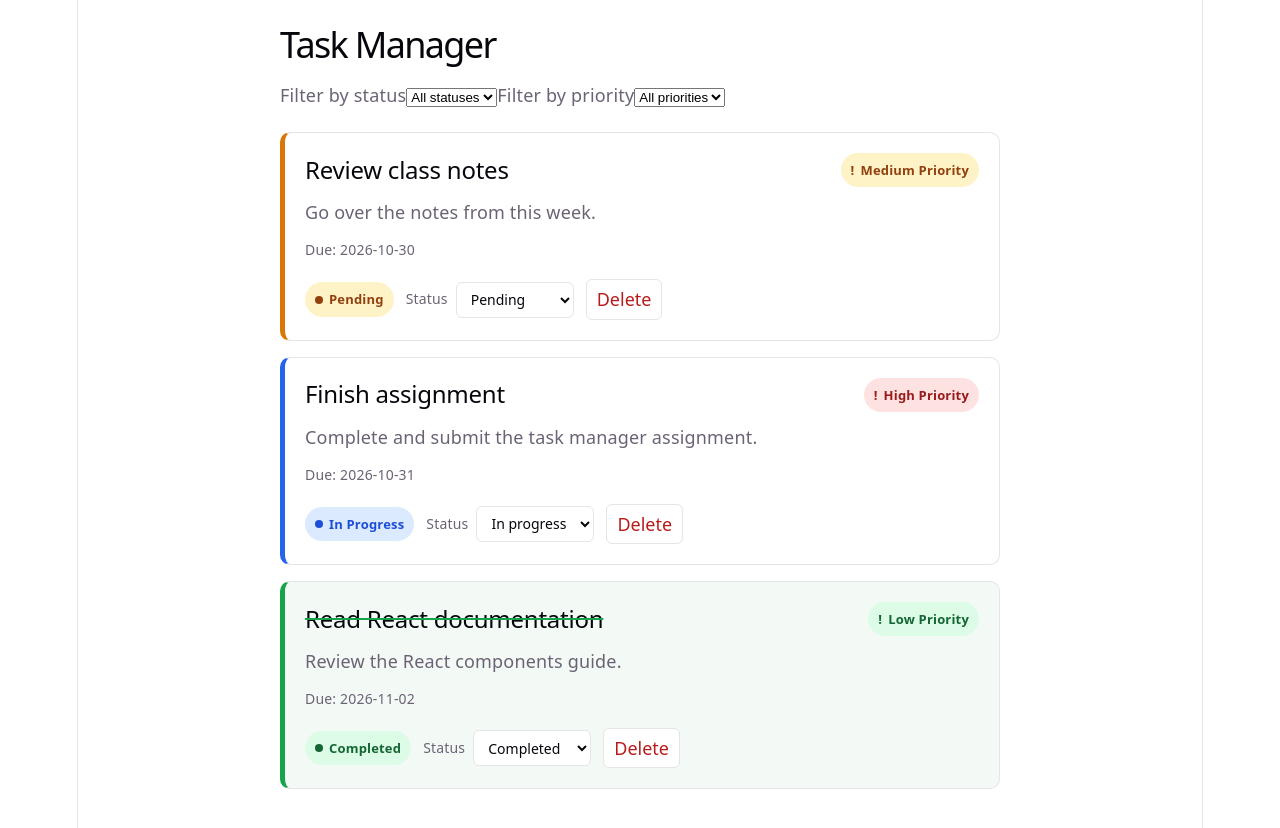
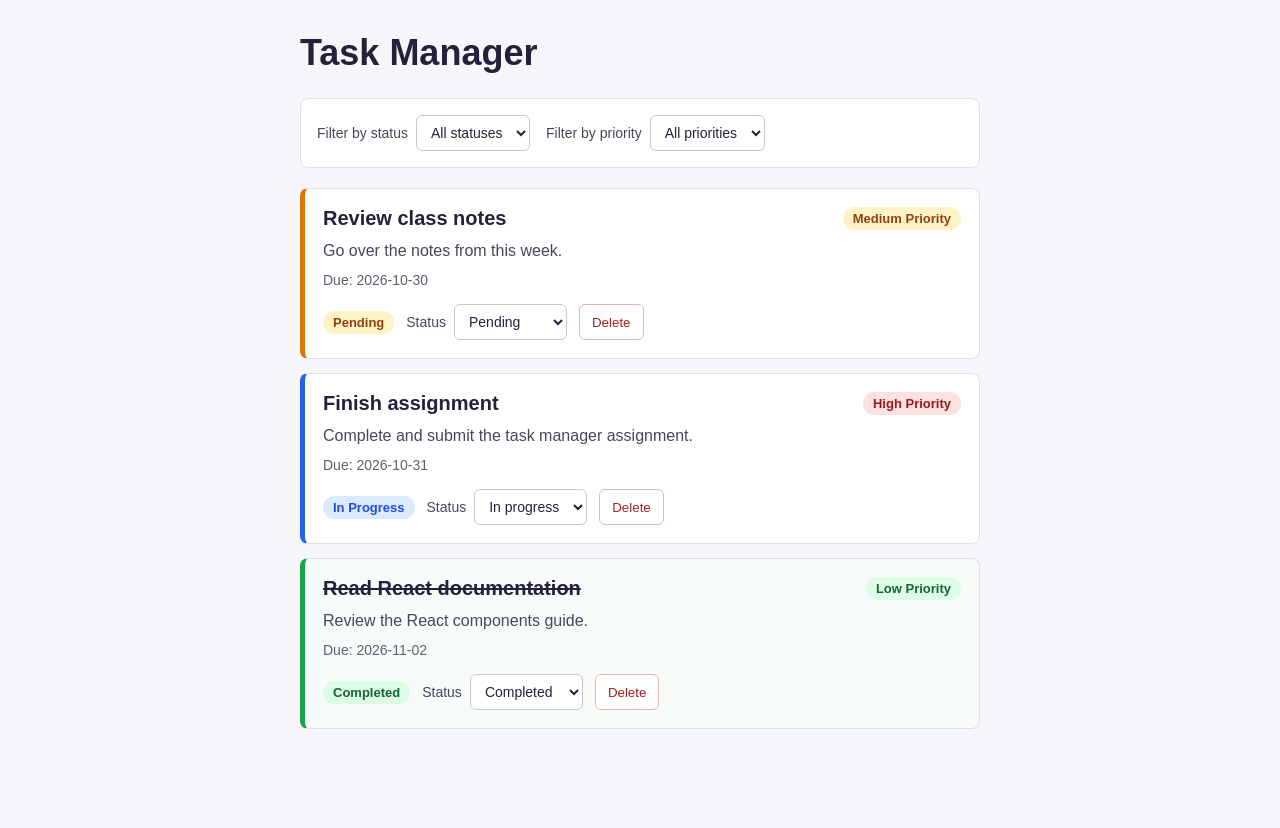
Before and after one commit to imuzochi/lab-9.3, a React (Vite) app: page / in a window 1280 px wide. Shown: the top 828 px of the page. After the commit the page ends 800 px from the top, so only its background shows below. Built offline with nearby package versions, Linux system fonts and the light colour scheme.

Commit message:
Added reflection

```diff
--- a/src/App.css
+++ b/src/App.css
@@ -1,226 +1,64 @@
-.counter {
-  font-size: 16px;
-  padding: 5px 10px;
-  border-radius: 5px;
-  color: var(--accent);
-  background: var(--accent-bg);
-  border: 2px solid transparent;
-  transition: border-color 0.3s;
-  margin-bottom: 24px;
-
-  &:hover {
-    border-color: var(--accent-border);
-  }
-  &:focus-visible {
-    outline: 2px solid var(--accent);
-    outline-offset: 2px;
-  }
-}
-
-.hero {
-  position: relative;
-
-  .base,
-  .framework,
-  .vite {
-    inset-inline: 0;
-    margin: 0 auto;
-  }
-
-  .base {
-    width: 170px;
-    position: relative;
-    z-index: 0;
-  }
-
-  .framework,
-  .vite {
-    position: absolute;
-  }
-
-  .framework {
-    z-index: 1;
-    top: 34px;
-    height: 28px;
-    transform: perspective(2000px) rotateZ(300deg) rotateX(44deg) rotateY(39deg)
-      scale(1.4);
-  }
-
-  .vite {
-    z-index: 0;
-    top: 107px;
-    height: 26px;
-    width: auto;
-    transform: perspective(2000px) rotateZ(300deg) rotateX(40deg) rotateY(39deg)
-      scale(0.8);
-  }
-}
-
-#center {
-  display: flex;
-  flex-direction: column;
-  gap: 25px;
-  place-content: center;
-  place-items: center;
-  flex-grow: 1;
-
-  @media (max-width: 1024px) {
-    padding: 32px 20px 24px;
-    gap: 18px;
-  }
-}
-
-#next-steps {
-  display: flex;
-  border-top: 1px solid var(--border);
-  text-align: left;
-
-  & > div {
-    flex: 1 1 0;
-    padding: 32px;
-    @media (max-width: 1024px) {
-      padding: 24px 20px;
-    }
-  }
-
-  .icon {
-    margin-bottom: 16px;
-    width: 22px;
-    height: 22px;
-  }
-
-  @media (max-width: 1024px) {
-    flex-direction: column;
-    text-align: center;
-  }
-}
-
-#docs {
-  border-right: 1px solid var(--border);
-
-  @media (max-width: 1024px) {
-    border-right: none;
-    border-bottom: 1px solid var(--border);
-  }
-}
-
-#next-steps ul {
-  list-style: none;
-  padding: 0;
-  display: flex;
-  gap: 8px;
-  margin: 32px 0 0;
-
-  .logo {
-    height: 18px;
-  }
-
-  a {
-    color: var(--text-h);
-    font-size: 16px;
-    border-radius: 6px;
-    background: var(--social-bg);
-    display: flex;
-    padding: 6px 12px;
-    align-items: center;
-    gap: 8px;
-    text-decoration: none;
-    transition: box-shadow 0.3s;
-
-    &:hover {
-      box-shadow: var(--shadow);
-    }
-    .button-icon {
-      height: 18px;
-      width: 18px;
-    }
-  }
-
-  @media (max-width: 1024px) {
-    margin-top: 20px;
-    flex-wrap: wrap;
-    justify-content: center;
-
-    li {
-      flex: 1 1 calc(50% - 8px);
-    }
-
-    a {
-      width: 100%;
-      justify-content: center;
-      box-sizing: border-box;
-    }
-  }
-}
-
-#spacer {
-  height: 88px;
-  border-top: 1px solid var(--border);
-  @media (max-width: 1024px) {
-    height: 48px;
-  }
-}
-
-.ticks {
-  position: relative;
-  width: 100%;
-
-  &::before,
-  &::after {
-    content: '';
-    position: absolute;
-    top: -4.5px;
-    border: 5px solid transparent;
-  }
-
-  &::before {
-    left: 0;
-    border-left-color: var(--border);
-  }
-  &::after {
-    right: 0;
-    border-right-color: var(--border);
-  }
-}
 .task-manager {
-  width: min(100% - 32px, 720px);
+  max-width: 720px;
   margin: 0 auto;
-  padding: 32px 0;
-  text-align: left;
+  padding: 32px 20px;
 }
 
 .task-manager h1 {
   margin: 0 0 24px;
+  color: #24213a;
   font-size: 36px;
+}
+
+.task-filters {
+  display: flex;
+  gap: 16px;
+  flex-wrap: wrap;
+  padding: 16px;
+  border: 1px solid #e1deea;
+  border-radius: 8px;
+  background: #fff;
+}
+
+.task-filters label,
+.task-status-control {
+  display: flex;
+  align-items: center;
+  gap: 8px;
+  color: #49465a;
+  font-size: 14px;
+}
+
+.task-filters select,
+.task-status-control select {
+  min-height: 36px;
+  padding: 6px 10px;
+  border: 1px solid #c9c5d5;
+  border-radius: 6px;
+  background: #fff;
+  color: #24213a;
+  font: inherit;
 }
 
 .task-manager ul {
   display: grid;
-  gap: 16px;
-  margin: 24px 0;
+  gap: 14px;
+  margin: 20px 0;
   padding: 0;
   list-style: none;
 }
 
 .task-card {
-  padding: 20px;
-  border: 1px solid var(--border);
-  border-left: 5px solid var(--border);
-  border-radius: 10px;
-  background: var(--bg);
-  transition:
-    transform 0.15s ease,
-    box-shadow 0.15s ease,
-    border-color 0.15s ease;
+  padding: 18px;
+  border: 1px solid #e1deea;
+  border-left: 5px solid #a6a2b3;
+  border-radius: 8px;
+  background: #fff;
+  transition: box-shadow 0.15s ease;
 }
 
 .task-card:hover {
-  transform: translateY(-2px);
-  box-shadow: var(--shadow);
-}
-
-.task-card:active {
-  transform: translateY(0);
+  box-shadow: 0 4px 12px #24213a1a;
 }
 
 .task-pending {
@@ -233,7 +71,7 @@
 
 .task-completed {
   border-left-color: #16a34a;
-  background: color-mix(in srgb, #16a34a 5%, var(--bg));
+  background: #f7fcf8;
 }
 
 .task-card-heading,
@@ -242,10 +80,13 @@
   align-items: center;
   justify-content: space-between;
   gap: 12px;
+  flex-wrap: wrap;
 }
 
 .task-card-heading h2 {
   margin: 0;
+  color: #24213a;
+  font-size: 20px;
 }
 
 .task-description {
@@ -253,127 +94,81 @@
 }
 
 .task-due-date {
+  color: #625e70;
   font-size: 14px;
 }
 
 .task-priority,
 .task-status {
-  display: inline-flex;
-  align-items: center;
-  gap: 6px;
-  border-radius: 999px;
   padding: 4px 10px;
+  border-radius: 20px;
   font-size: 13px;
   font-weight: 600;
   text-transform: capitalize;
 }
 
-.task-priority::before {
-  content: '!';
-  font-weight: 800;
+.priority-low,
+.status-completed {
+  background: #dcfce7;
+  color: #166534;
 }
 
-.priority-low {
-  color: #166534;
-  background: #dcfce7;
-}
-
-.priority-medium {
+.priority-medium,
+.status-pending {
+  background: #fef3c7;
   color: #92400e;
-  background: #fef3c7;
 }
 
 .priority-high {
+  background: #fee2e2;
   color: #991b1b;
-  background: #fee2e2;
-}
-
-.task-status::before {
-  content: '';
-  width: 8px;
-  height: 8px;
-  border-radius: 50%;
-  background: currentColor;
-}
-
-.status-pending {
-  color: #92400e;
-  background: #fef3c7;
 }
 
 .status-in-progress {
+  background: #dbeafe;
   color: #1d4ed8;
-  background: #dbeafe;
-}
-
-.status-completed {
-  color: #166534;
-  background: #dcfce7;
 }
 
 .task-completed h2 {
   text-decoration: line-through;
-  text-decoration-color: #16a34a;
 }
 
 .task-actions {
   justify-content: flex-start;
   margin-top: 16px;
-  flex-wrap: wrap;
 }
 
-.task-status-control {
-  display: flex;
-  align-items: center;
-  gap: 8px;
-  font-size: 14px;
+.task-delete {
+  min-height: 36px;
+  padding: 6px 12px;
+  border: 1px solid #e4b7b7;
+  border-radius: 6px;
+  background: #fff;
+  color: #a32121;
+  cursor: pointer;
 }
 
-.task-status-control select,
-.task-delete {
-  min-height: 36px;
-  border: 1px solid var(--border);
-  border-radius: 6px;
-  padding: 6px 10px;
-  color: var(--text-h);
-  background: var(--bg);
-  font: inherit;
+.task-delete:hover {
+  background: #fff1f1;
 }
 
-.task-status-control select:hover,
-.task-delete:hover {
-  border-color: var(--accent);
+.task-delete:active {
+  background: #fee2e2;
 }
 
+.task-filters select:focus-visible,
 .task-status-control select:focus-visible,
 .task-delete:focus-visible {
-  outline: 2px solid var(--accent);
+  outline: 2px solid #7048a8;
   outline-offset: 2px;
 }
 
-.task-delete {
-  color: #b91c1c;
-  cursor: pointer;
-  transition:
-    background-color 0.15s ease,
-    transform 0.1s ease;
-}
+@media (max-width: 480px) {
+  .task-manager {
+    padding: 24px 16px;
+  }
 
-.task-delete:hover {
-  background: #fee2e2;
-}
-
-.task-delete:active {
-  transform: scale(0.96);
-}
-
-@media (max-width: 480px) {
   .task-manager h1 {
     font-size: 30px;
   }
-
-  .task-card-heading {
-    align-items: flex-start;
-    flex-direction: column;
-  }
 }
--- a/src/components/TaskFilter/TaskFilter.tsx
+++ b/src/components/TaskFilter/TaskFilter.tsx
@@ -28,7 +28,7 @@ function TaskFilter({ onFilterChange }: TaskFilterProps) {
   }
 
   return (
-    <div>
+    <div className="task-filters">
       <label>
         Filter by status
         <select value={status} onChange={handleStatusChange}>
--- a/src/index.css
+++ b/src/index.css
@@ -1,111 +1,26 @@
 :root {
-  --text: #6b6375;
-  --text-h: #08060d;
-  --bg: #fff;
-  --border: #e5e4e7;
-  --code-bg: #f4f3ec;
-  --accent: #aa3bff;
-  --accent-bg: rgba(170, 59, 255, 0.1);
-  --accent-border: rgba(170, 59, 255, 0.5);
-  --social-bg: rgba(244, 243, 236, 0.5);
-  --shadow:
-    rgba(0, 0, 0, 0.1) 0 10px 15px -3px, rgba(0, 0, 0, 0.05) 0 4px 6px -2px;
-
-  --sans: system-ui, 'Segoe UI', Roboto, sans-serif;
-  --heading: system-ui, 'Segoe UI', Roboto, sans-serif;
-  --mono: ui-monospace, Consolas, monospace;
-
-  font: 18px/145% var(--sans);
-  letter-spacing: 0.18px;
-  color-scheme: light dark;
-  color: var(--text);
-  background: var(--bg);
+  font-family: Arial, sans-serif;
+  color: #49465a;
+  background: #f7f6fa;
   font-synthesis: none;
   text-rendering: optimizeLegibility;
   -webkit-font-smoothing: antialiased;
-  -moz-osx-font-smoothing: grayscale;
-
-  @media (max-width: 1024px) {
-    font-size: 16px;
-  }
 }
 
-@media (prefers-color-scheme: dark) {
-  :root {
-    --text: #9ca3af;
-    --text-h: #f3f4f6;
-    --bg: #16171d;
-    --border: #2e303a;
-    --code-bg: #1f2028;
-    --accent: #c084fc;
-    --accent-bg: rgba(192, 132, 252, 0.15);
-    --accent-border: rgba(192, 132, 252, 0.5);
-    --social-bg: rgba(47, 48, 58, 0.5);
-    --shadow:
-      rgba(0, 0, 0, 0.4) 0 10px 15px -3px, rgba(0, 0, 0, 0.25) 0 4px 6px -2px;
-  }
-
-  #social .button-icon {
-    filter: invert(1) brightness(2);
-  }
-}
-
-#root {
-  width: 1126px;
-  max-width: 100%;
-  margin: 0 auto;
-  text-align: center;
-  border-inline: 1px solid var(--border);
-  min-height: 100svh;
-  display: flex;
-  flex-direction: column;
+* {
   box-sizing: border-box;
 }
 
 body {
+  min-width: 320px;
+  min-height: 100vh;
   margin: 0;
 }
 
-h1,
-h2 {
-  font-family: var(--heading);
-  font-weight: 500;
-  color: var(--text-h);
+#root {
+  min-height: 100vh;
 }
 
-h1 {
-  font-size: 56px;
-  letter-spacing: -1.68px;
-  margin: 32px 0;
-  @media (max-width: 1024px) {
-    font-size: 36px;
-    margin: 20px 0;
-  }
+p {
+  margin-top: 0;
 }
-h2 {
-  font-size: 24px;
-  line-height: 118%;
-  letter-spacing: -0.24px;
-  margin: 0 0 8px;
-  @media (max-width: 1024px) {
-    font-size: 20px;
-  }
-}
-p {
-  margin: 0;
-}
-
-code,
-.counter {
-  font-family: var(--mono);
-  display: inline-flex;
-  border-radius: 4px;
-  color: var(--text-h);
-}
-
-code {
-  font-size: 15px;
-  line-height: 135%;
-  padding: 4px 8px;
-  background: var(--code-bg);
-}
```
Also changed, not shown: 1 other file (tests, documents, lock files or other folders).
